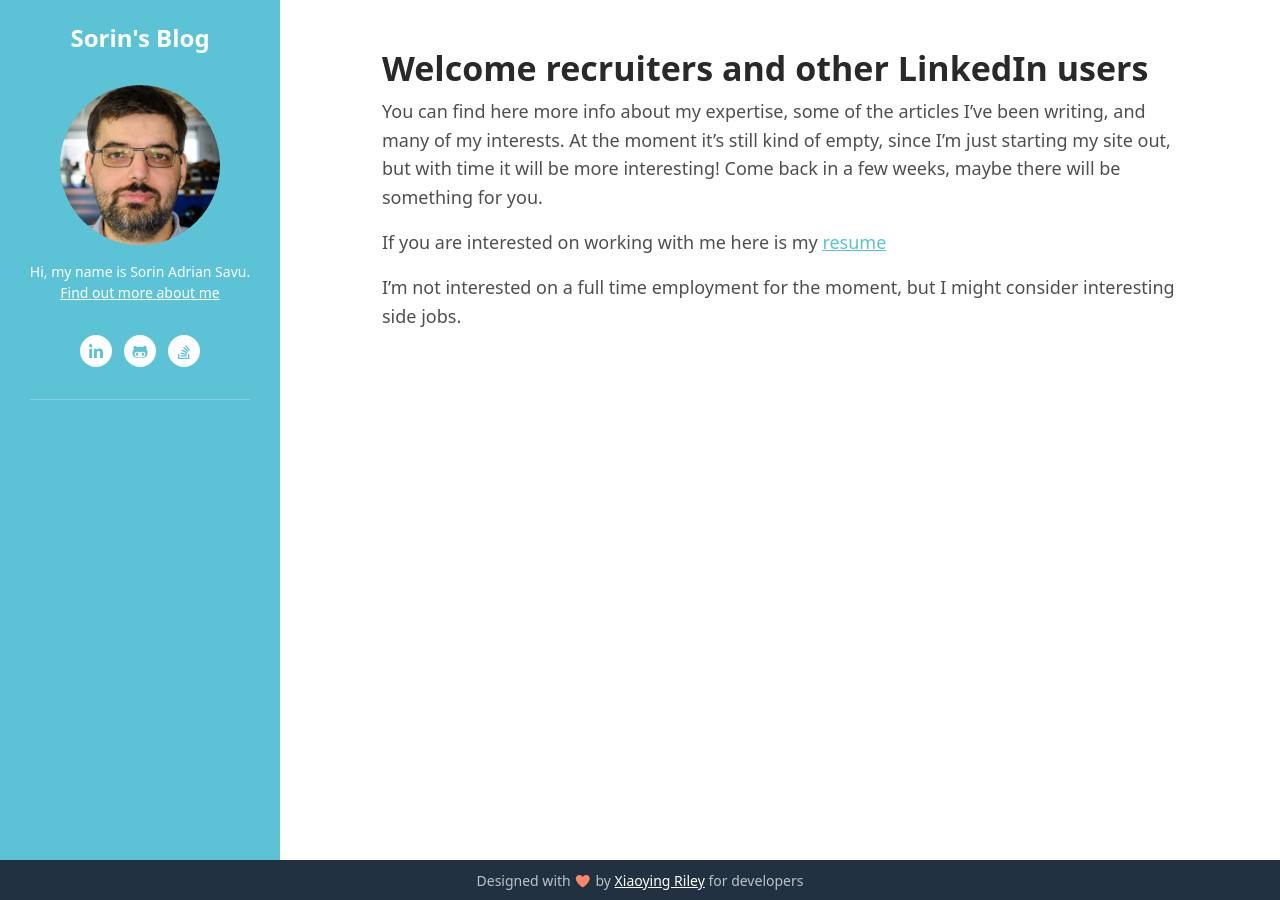
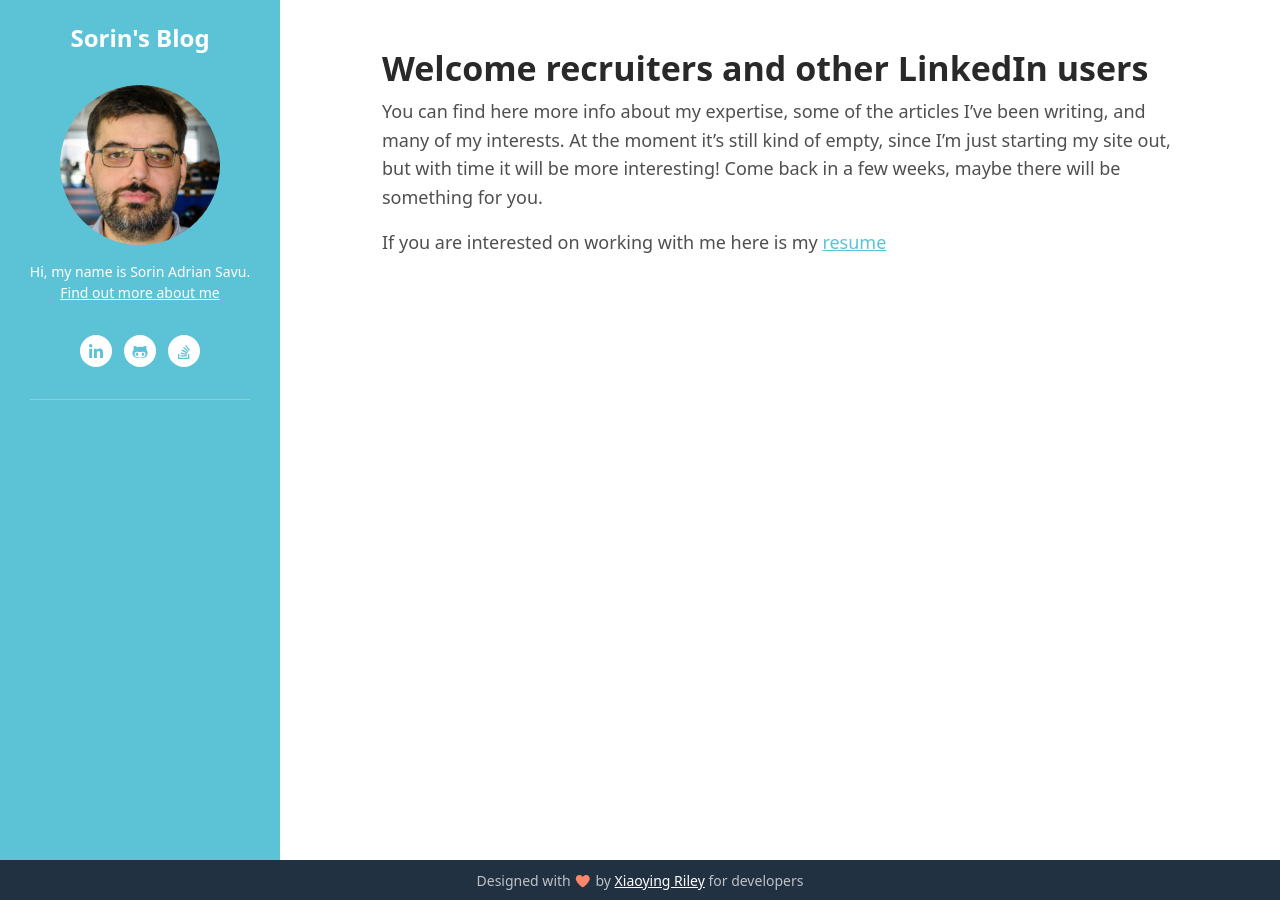
Before and after one commit to sorin25/sorin25.github.io, a Jekyll site: the page built from ln/index.md, in a window 1280 px wide. Built offline with Jekyll 4.4.1, drawn with Linux system fonts in a browser that asks for light colours; nearby versions of some CDN libraries; library files that are not in the unit come from our copies.

Commit message:
I'm looking

```diff
--- a/_includes/w4h.md
+++ b/_includes/w4h.md
@@ -3,5 +3,3 @@ At the moment it's still kind of empty, since I'm just starting my site out, but
 Come back in a few weeks, maybe there will be something for you.
 
 If you are interested on working with me here is my [resume](/cv.pdf)
-
-I'm not interested on a full time employment for the moment, but I might consider interesting side jobs.
```
